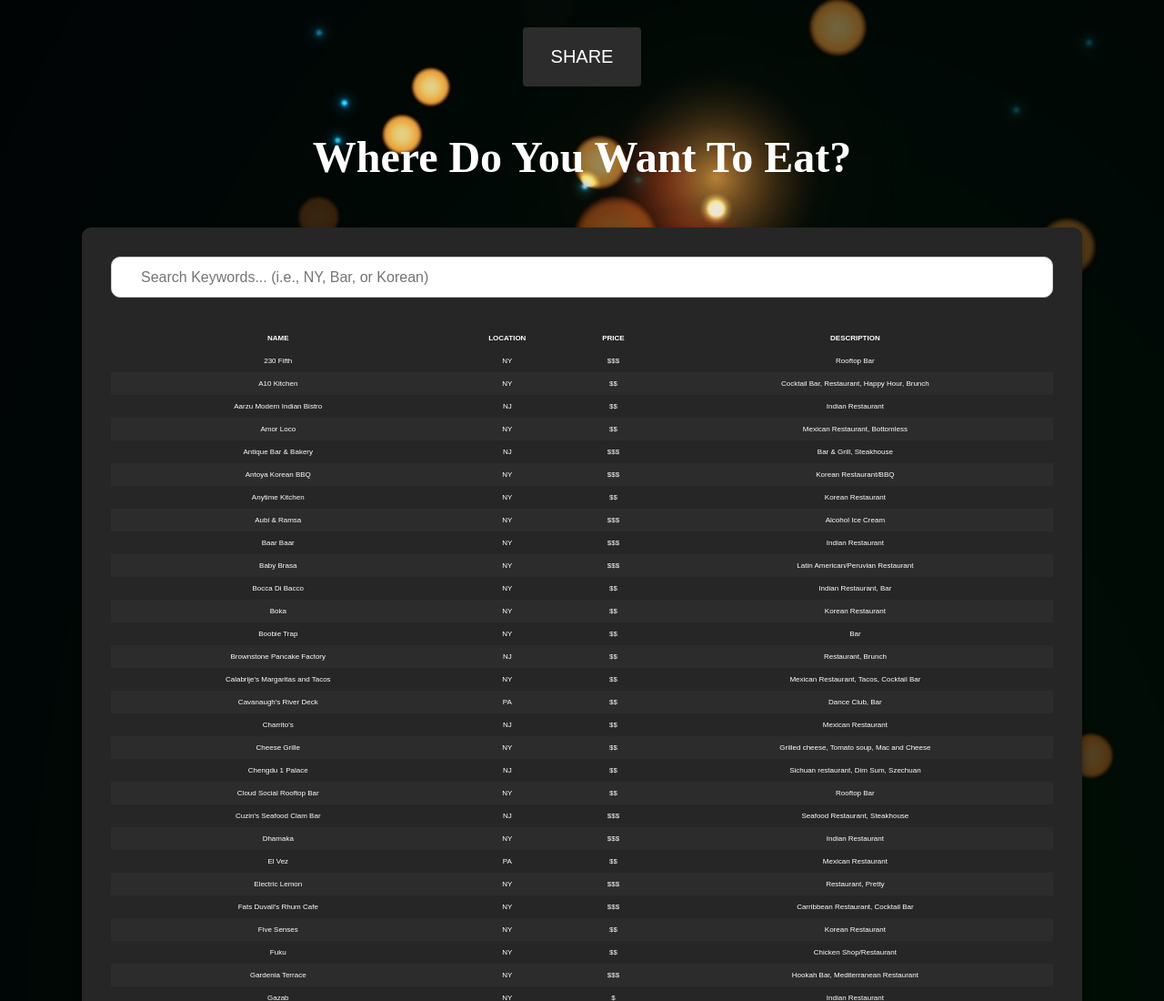
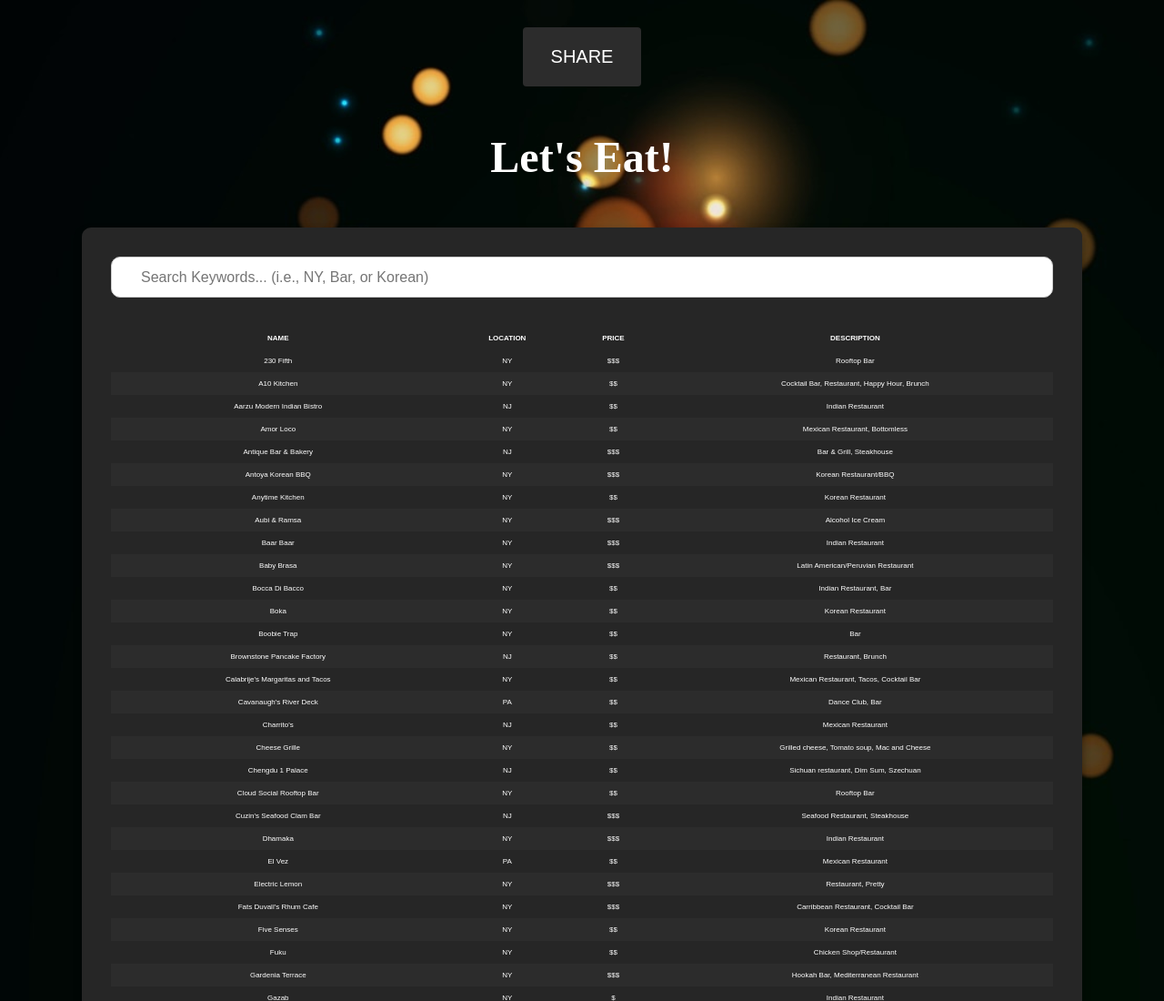
Before and after one commit to therajpatel/restaurants, a plain HTML site: page index.html in a window 1280 px wide. Shown: the top 1100 px of the page at 91% size. Drawn offline with Linux system fonts and the light colour scheme.

Commit message:
Update index.html

```diff
--- a/index.html
+++ b/index.html
@@ -4,7 +4,7 @@
     <meta charset="UTF-8">
     <meta name="viewport" content="width=device-width, initial-scale=1.0">
     <link rel="stylesheet" href="style.css">
-    <title>Where Do You Want To Eat?</title>
+    <title>Let's Eat!</title>
 
 </head>
 
@@ -49,7 +49,7 @@
           background-size: cover;
         }
         </style>
-    <h1 style="font-family:'Times New Roman'"> Where Do You Want To Eat?</h1>
+    <h1 style="font-family:'Times New Roman'">Let's Eat!</h1>
 
 
 
```
